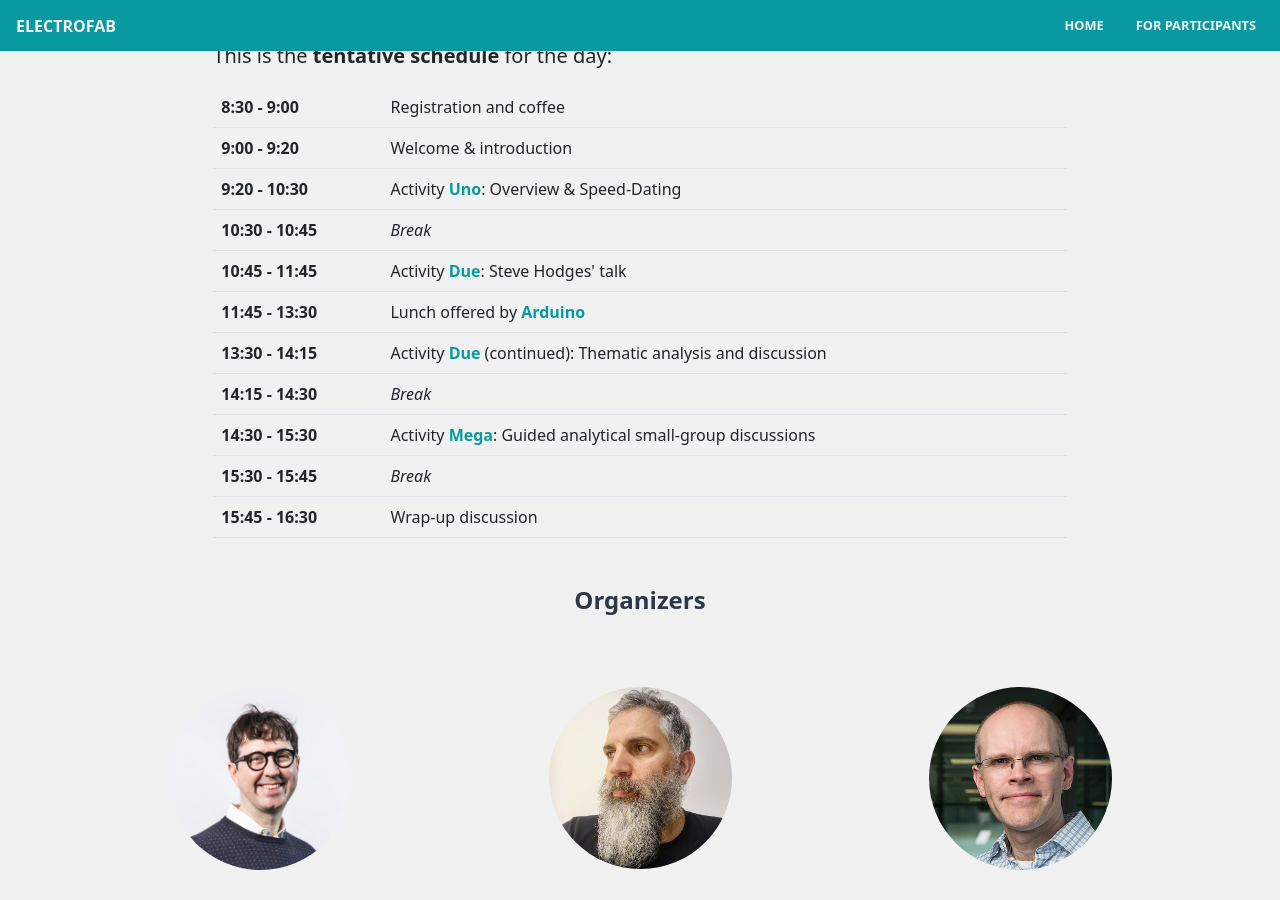
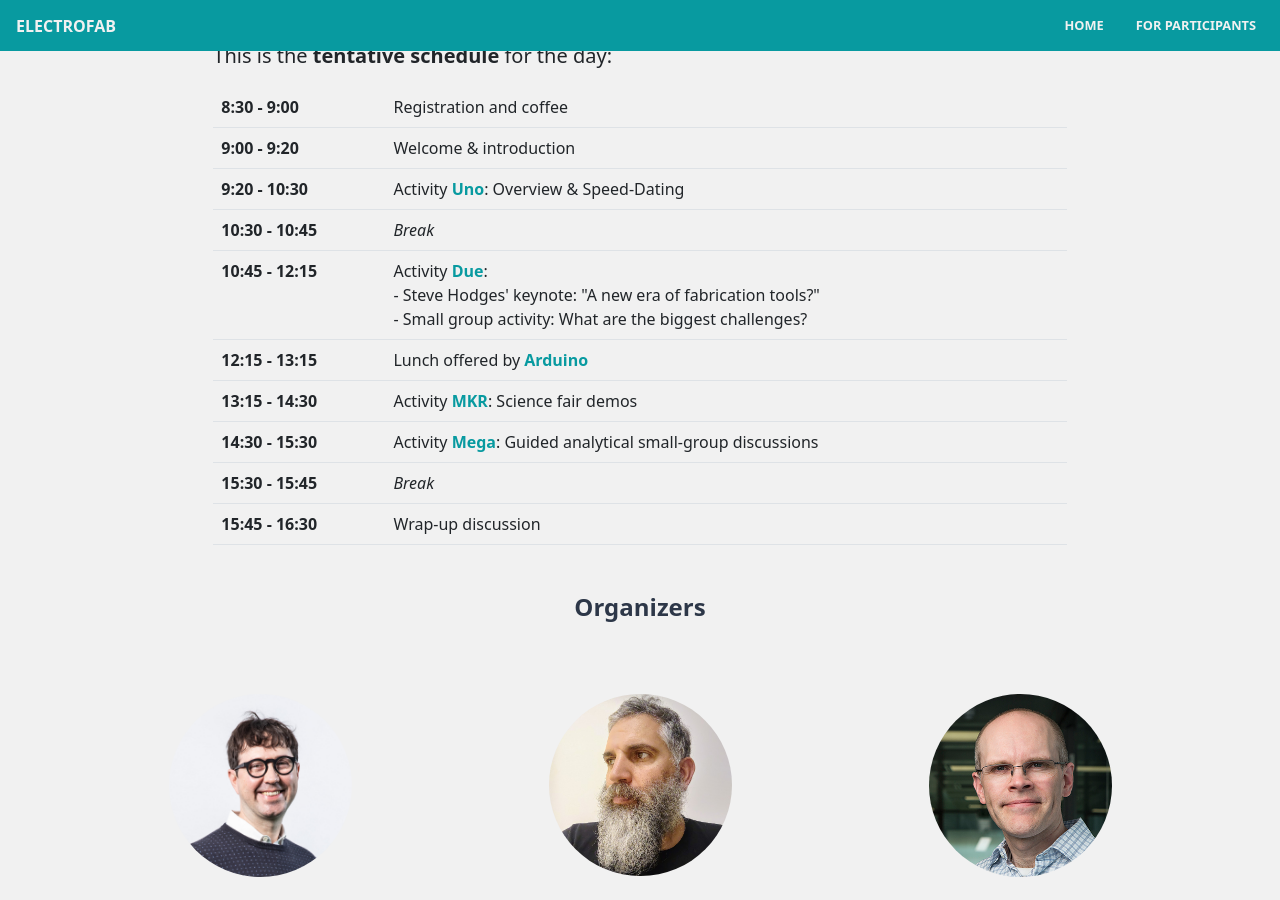
Before and after one commit to BeyondPrototyping/WorkshopWeb2023, a Jekyll site: the page built from index.html, in a window 1280 px wide and 900 px high, scrolled down 2915 px. Built offline with Jekyll 4.4.1, drawn with Linux system fonts in a browser that asks for light colours.

Commit message:
Update practical.html

```diff
--- a/_includes/content/practical.html
+++ b/_includes/content/practical.html
@@ -27,20 +27,16 @@
 			<td><em>Break</em></td>
 		</tr>
 		<tr>
-			<th>10:45 - 11:45</th>
-			<td>Activity <span class="text-info fw-bold">Due</span>: Steve Hodges' talk</td>
+			<th>10:45 - 12:15</th>
+			<td>Activity <span class="text-info fw-bold">Due</span>:<br /> - Steve Hodges' keynote: "A new era of fabrication tools?"<br /> - Small group activity: What are the biggest challenges?</td>
 		</tr>
 		<tr>
-			<th>11:45 - 13:30</th>
+			<th>12:15 - 13:15</th>
 			<td>Lunch offered by <span class="text-info fw-bold">Arduino</span></td>
 		</tr>
 		<tr>
-			<th>13:30 - 14:15</th>
-			<td>Activity <span class="text-info fw-bold">Due</span> (continued): Thematic analysis and discussion</td>
-		</tr>
-		<tr>
-			<th>14:15 - 14:30</th>
-			<td><em>Break</em></td>
+			<th>13:15 - 14:30</th>
+			<td>Activity <span class="text-info fw-bold">MKR</span>: Science fair demos</td>
 		</tr>
 		<tr>
 			<th>14:30 - 15:30</th>
```
